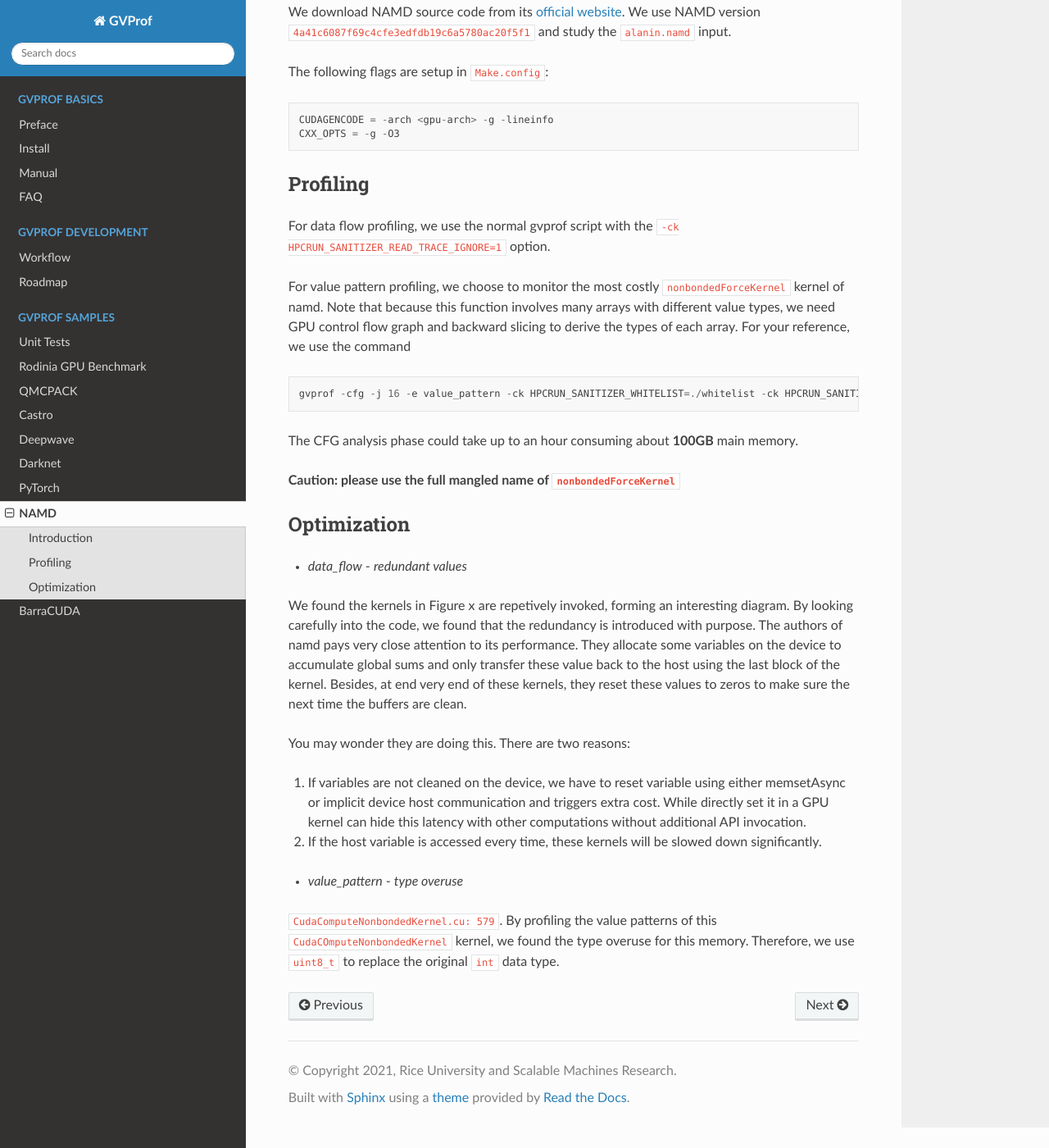
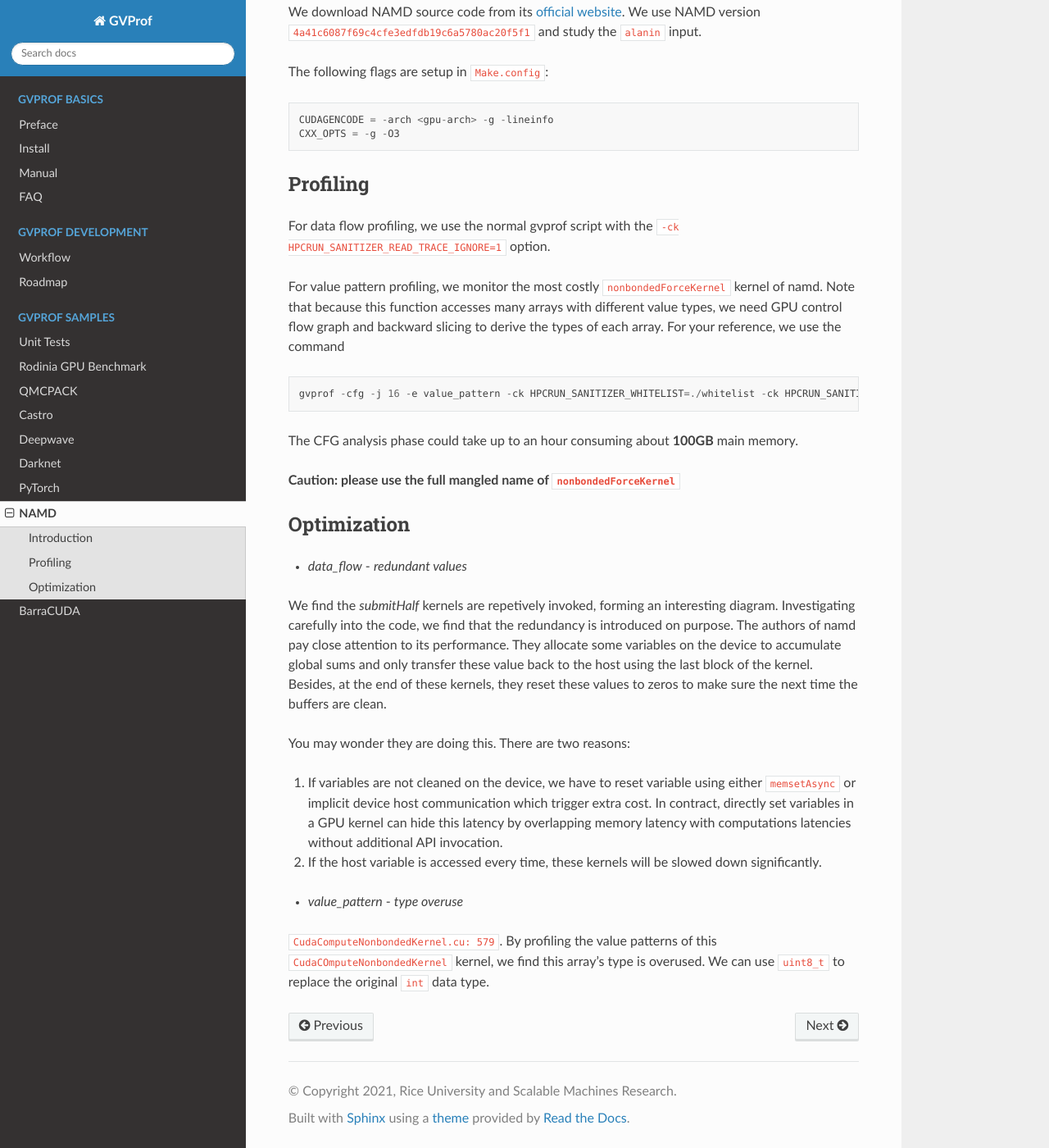
Before and after one commit to GVProf/GVProf, a Sphinx documentation site: the page built from docs/namd.md, in a window 1280 px wide and 1400 px high, scrolled down 309 px. Shown: the whole window at 82% size. Built offline with Sphinx 7.4.7 and the Read the Docs theme 2.0.0, drawn with Linux system fonts in a browser that asks for light colours; pages that are not in the unit, such as notebooks, are missing from menus.

Commit message:
Fix all docs

````diff
--- a/docs/namd.md
+++ b/docs/namd.md
@@ -4,7 +4,7 @@
 
 [NAMD](https://www.ks.uiuc.edu/Research/namd/) is a parallel molecular dynamics code designed for high-performance simulation of large biomolecular systems. NAMD uses the popular molecular graphics program VMD for simulation setup and trajectory analysis.
 
-We download NAMD source code from its [official website](https://www.ks.uiuc.edu/Development/Download/download.cgi). We use NAMD version `4a41c6087f69c4cfe3edfdb19c6a5780ac20f5f1` and study the `alanin.namd` input.
+We download NAMD source code from its [official website](https://www.ks.uiuc.edu/Development/Download/download.cgi). We use NAMD version `4a41c6087f69c4cfe3edfdb19c6a5780ac20f5f1` and study the `alanin` input.
 
 The following flags are setup in `Make.config`:
 
@@ -17,7 +17,7 @@ CXX_OPTS = -g -O3
 
 For data flow profiling, we use the normal gvprof script with the `-ck HPCRUN_SANITIZER_READ_TRACE_IGNORE=1` option.
 
-For value pattern profiling, we choose to monitor the most costly `nonbondedForceKernel` kernel of namd. Note that because this function involves many arrays with different value types, we need GPU control flow graph and backward slicing to derive the types of each array.
+For value pattern profiling, we monitor the most costly `nonbondedForceKernel` kernel of namd. Note that because this function accesses many arrays with different value types, we need GPU control flow graph and backward slicing to derive the types of each array.
 For your reference, we use the command
 ```
 gvprof -cfg -j 16 -e value_pattern -ck HPCRUN_SANITIZER_WHITELIST=./whitelist -ck HPCRUN_SANITIZER_KERNEL_SAMPLING_FREQUENCY=10
@@ -30,16 +30,16 @@ The CFG analysis phase could take up to an hour consuming about **100GB** main m
 
 - *data_flow* - *redundant values*
 
-We found the kernels in Figure x are repetively invoked, forming an interesting diagram.
-By looking carefully into the code, we found that the redundancy is introduced with purpose.
-The authors of namd pays very close attention to its performance. They allocate some variables on the device to accumulate global sums and only transfer these value back to the host using the last block of the kernel. Besides, at end very end of these kernels, they reset these values to zeros to make sure the next time the buffers are clean.
+We find the *submitHalf* kernels are repetively invoked, forming an interesting diagram.
+Investigating carefully into the code, we find that the redundancy is introduced on purpose.
+The authors of namd pay close attention to its performance. They allocate some variables on the device to accumulate global sums and only transfer these value back to the host using the last block of the kernel. Besides, at the end of these kernels, they reset these values to zeros to make sure the next time the buffers are clean.
 
 You may wonder they are doing this. There are two reasons:
 
-1. If variables are not cleaned on the device, we have to reset variable using either memsetAsync or implicit device host communication and triggers extra cost. While directly set it in a GPU kernel can hide this latency with other computations without additional API invocation.
+1. If variables are not cleaned on the device, we have to reset variable using either `memsetAsync` or implicit device host communication which trigger extra cost. In contract, directly set variables in a GPU kernel can hide this latency by overlapping memory latency with computations latencies without additional API invocation.
 
 2. If the host variable is accessed every time, these kernels will be slowed down significantly.
 
 - *value_pattern* - *type overuse*
 
-`CudaComputeNonbondedKernel.cu: 579`. By profiling the value patterns of this `CudaCOmputeNonbondedKernel` kernel, we found the type overuse for this memory. Therefore, we use `uint8_t` to replace the original `int` data type.
+`CudaComputeNonbondedKernel.cu: 579`. By profiling the value patterns of this `CudaCOmputeNonbondedKernel` kernel, we find this array's type is overused. We can use `uint8_t` to replace the original `int` data type.
````
Also changed, not shown: docs/manual.md (+6 -6 lines), docs/pytorch.md (+3 -9 lines), docs/qmcpack.md (+3 -3 lines).
